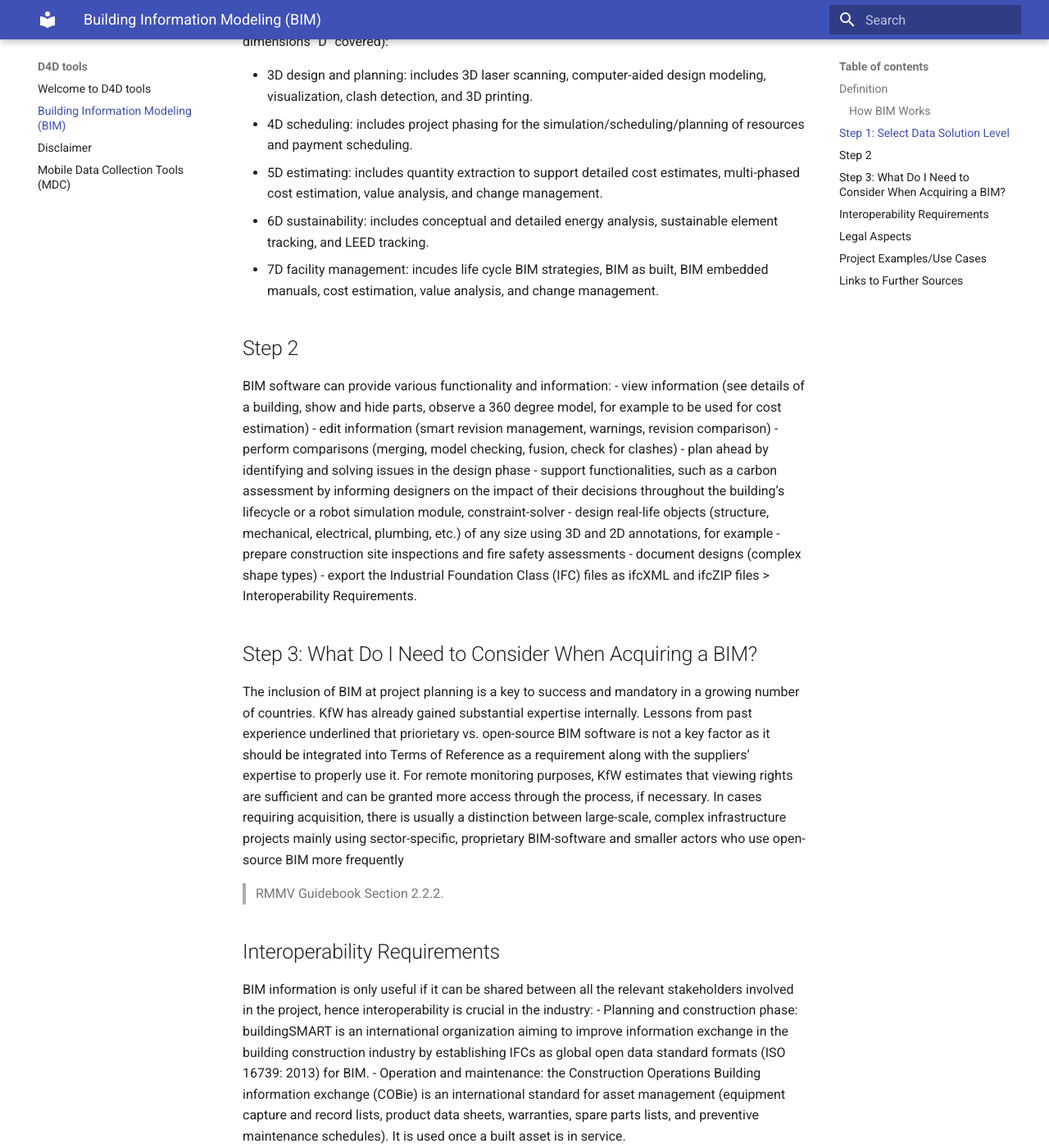
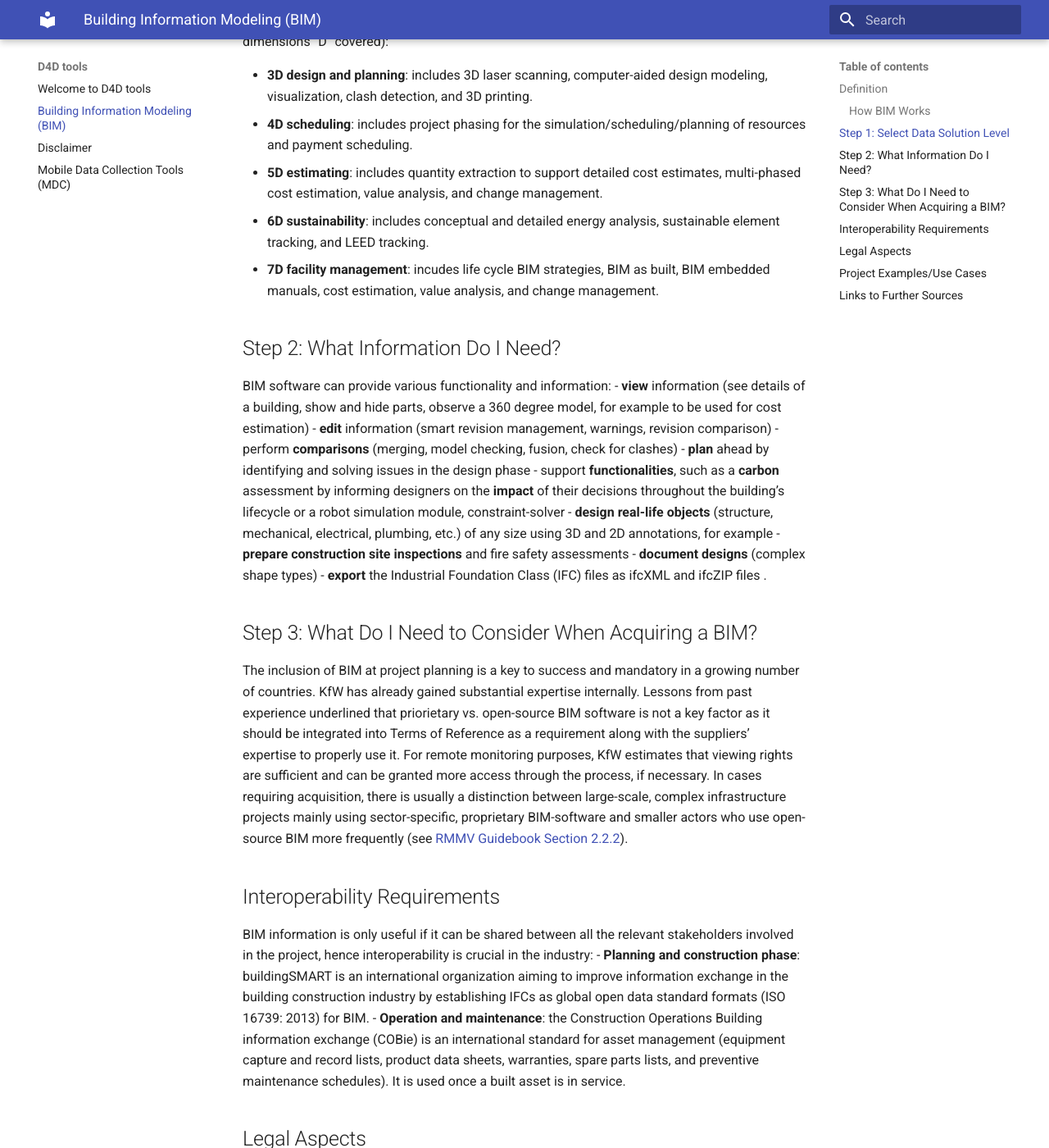
Before and after one commit to openkfw/d4dtools, an MkDocs documentation site: the page built from docs/bim.md, in a window 1280 px wide and 1400 px high, scrolled down 1064 px. Shown: the whole window at 82% size. Built offline with MkDocs 1.6.1 and Material for MkDocs 9.7.7, drawn with Linux system fonts in a browser that asks for light colours; some of the changed text lies outside the part shown.

Commit message:
Update bim.md
- Make the formatting cuter.
- Add the licence information.

```diff
--- a/docs/bim.md
+++ b/docs/bim.md
@@ -20,37 +20,32 @@
 - Operations and maintenance, followed sometimes by demolition
 - Renovation
 
-... and going back to programming
+... and going back to programming.
 
 ## Step 1: Select Data Solution Level
 BIM can also be categorized according to their level of complexity (described by the number of dimensions “D” covered):
 
-- 3D design and planning: includes 3D laser scanning, computer-aided design modeling, visualization, clash detection,
+- **3D design and planning**: includes 3D laser scanning, computer-aided design modeling, visualization, clash detection,
 and 3D printing.
-- 4D scheduling: includes project phasing for the simulation/scheduling/planning of resources and payment scheduling.
-- 5D estimating: includes quantity extraction to support
+- **4D scheduling**: includes project phasing for the simulation/scheduling/planning of resources and payment scheduling.
+- **5D estimating**: includes quantity extraction to support
 detailed cost estimates, multi-phased cost estimation, value analysis, and change management.
-- 6D sustainability: includes conceptual and detailed energy analysis, sustainable element tracking, and LEED tracking.
-- 7D facility management: incudes life cycle BIM strategies, BIM as built, BIM embedded manuals, cost estimation, value
+- **6D sustainability**: includes conceptual and detailed energy analysis, sustainable element tracking, and LEED tracking.
+- **7D facility management**: incudes life cycle BIM strategies, BIM as built, BIM embedded manuals, cost estimation, value
 analysis, and change management.
 
-## Step 2
+## Step 2: What Information Do I Need?
 BIM software can provide various functionality and information:
-- view information (see details of a building, show and hide
-parts, observe a 360 degree model, for example to be used
+- **view** information (see details of a building, show and hide  parts, observe a 360 degree model, for example to be used
 for cost estimation)
-- edit information (smart revision management, warnings,
-revision comparison)
-- perform comparisons (merging, model checking, fusion,
-check for clashes)
-- plan ahead by identifying and solving issues in the design
-phase
-- support functionalities, such as a carbon assessment by informing designers on the impact of their decisions throughout the building’s lifecycle or a robot simulation
-module, constraint-solver
-- design real-life objects (structure, mechanical, electrical, plumbing, etc.) of any size using 3D and 2D annotations, for example
-- prepare construction site inspections and fire safety assessments
-- document designs (complex shape types)
-- export the Industrial Foundation Class (IFC) files as ifcXML and ifcZIP files > Interoperability Requirements.
+- **edit** information (smart revision management, warnings, revision comparison)
+- perform **comparisons** (merging, model checking, fusion, check for clashes)
+- **plan** ahead by identifying and solving issues in the design phase
+- support **functionalities**, such as a **carbon** assessment by informing designers on the **impact** of their decisions throughout the building’s lifecycle or a robot simulation module, constraint-solver
+- **design real-life objects** (structure, mechanical, electrical, plumbing, etc.) of any size using 3D and 2D annotations, for example
+- **prepare construction site inspections** and fire safety assessments
+- **document designs** (complex shape types)
+- **export** the Industrial Foundation Class (IFC) files as ifcXML and ifcZIP files .
 
 
 ## Step 3: What Do I Need to Consider When Acquiring a BIM?
@@ -65,18 +60,17 @@
 In cases requiring acquisition, there is usually a distinction
 between large-scale, complex infrastructure projects mainly
 using sector-specific, proprietary BIM-software and smaller
-actors who use open-source BIM more frequently
-> RMMV Guidebook Section 2.2.2.
+actors who use open-source BIM more frequently (see [RMMV Guidebook Section 2.2.2](https://www.kfw-entwicklungsbank.de/Service/Publications-Videos/Publications-by-topic/Digitalisation/RMMV-Guidebook)).
 
 ## Interoperability Requirements
 BIM information is only useful if it can be shared between all
 the relevant stakeholders involved in the project, hence interoperability is crucial in the industry:
-- Planning and construction phase: buildingSMART is an
+- **Planning and construction phase**: buildingSMART is an
 international organization aiming to improve information
 exchange in the building construction industry by establishing
 IFCs as global open data standard formats (ISO 16739: 2013)
 for BIM.
-- Operation and maintenance: the Construction Operations
+- **Operation and maintenance**: the Construction Operations
 Building information exchange (COBie) is an international
 standard for asset management (equipment capture and
 record lists, product data sheets, warranties, spare parts lists,
@@ -85,34 +79,32 @@
 
 ## Legal Aspects
 Use of BIM must be reflected in the project’s construction and
-engineering contracts. Since the BIM tool is used by all engineers involved in the project, the respective responsibilities of
+engineering **contracts**. Since the BIM tool is used by all engineers involved in the project, the respective responsibilities of
 the parties must be carefully defined. In bigger projects, contracts should define the role of a BIM manager. Further, since all engineers use BIM, effective intellectual property rights
-management is necessary > RMMV Guidebook Section 2.3.4.
-The BIM tool must have adequate security to protect the
-collected data and to ensure that it is kept confidential. Data
+management is necessary [RMMV Guidebook Section 2.3.4](https://www.kfw-entwicklungsbank.de/Service/Publications-Videos/Publications-by-topic/Digitalisation/RMMV-Guidebook).
+The BIM tool must have adequate **security to protect the collected data** and to ensure that it is kept **confidential**. Data
 leaks and security breaches threaten the viability of using BIM
 software. All participating entities are required to ensure the
 ongoing confidentiality, integrity, availability, and resilience of
 processing systems and services. They need to ensure that their
 individual and collective IT security measures are adequate to
-whithstand cyber-crime attacks.
-> RMMV Guidebook Section 2.3.2
-If KfW (or persons acting on behalf of it) are (also) processing
-personal data, the privacy check in
-> RMMV Guidebook Section 2.3.1 must be followed.
+whithstand cyber-crime attacks. (see  [RMMV Guidebook Section 2.3.2](https://www.kfw-entwicklungsbank.de/Service/Publications-Videos/Publications-by-topic/Digitalisation/RMMV-Guidebook)).
+
+If KfW (or persons acting on behalf of it) are (also) processing personal data, the privacy check in [RMMV Guidebook Section 2.3.1](https://www.kfw-entwicklungsbank.de/Service/Publications-Videos/Publications-by-topic/Digitalisation/RMMV-Guidebook) must be followed.
 
 ## Project Examples/Use Cases
-- In the Harpo Hydropower Project in Gilgit-Baltistan, Pakistan (HHP; PN: 24692), BIM is used for part of the construction
+- In the [Harpo Hydropower Project in Gilgit-Baltistan, Pakistan (HHP; PN: 24692)](https://www.kfw-entwicklungsbank.de/ipfz/Projektdatenbank/Mittlere-Wasserkraftwerke-Basho-Und-Harpo-In-Den-Northern-Areas-24692.htm), BIM is used for part of the construction
 planning of the hydropower plant (34.5 MW)
 
 ## Links to Further Sources
-- Review on BIM interoperability:
-https://www.sciencedirect.com/science/article/pii/
-S2405896319311309
-- Overview of BIM software
-https://www.g2.com/search?utf8=%E2%9C%93&query=Building+Information+Modeling&filters%5Bcategory_
-ids%5D%5B%5D=292
-- buildingSMART/ IFC
-https://technical.buildingsmart.org/standards/ifc/
-- Construction Operations Building Information Exchange
-(COBie) https://www.bimpedia.eu/-/1390-cobie
+- [Review on BIM interoperability](https://www.sciencedirect.com/science/article/pii/S2405896319311309)
+- [Overview of BIM software](https://www.g2.com/search?utf8=%E2%9C%93&query=Building+Information+Modeling&filters%5Bcategory_ids%5D%5B%5D=292)
+- [buildingSMART/ IFC](https://technical.buildingsmart.org/standards/ifc/)
+- [Construction Operations Building Information Exchange (COBie)](https://www.bimpedia.eu/-/1390-cobie)
+
+# Licence
+![](https://i.creativecommons.org/l/by-nc-sa/4.0/88x31.png)
+
+This work is licensed under a [Creative Commons Attribution-NonCommercial-ShareAlike 4.0 International License (CC BY-NC-SA 4.0)](https://creativecommons.org/licenses/by-nc-sa/4.0/).
+
+[Disclaimer](disclaimer.md)
```
